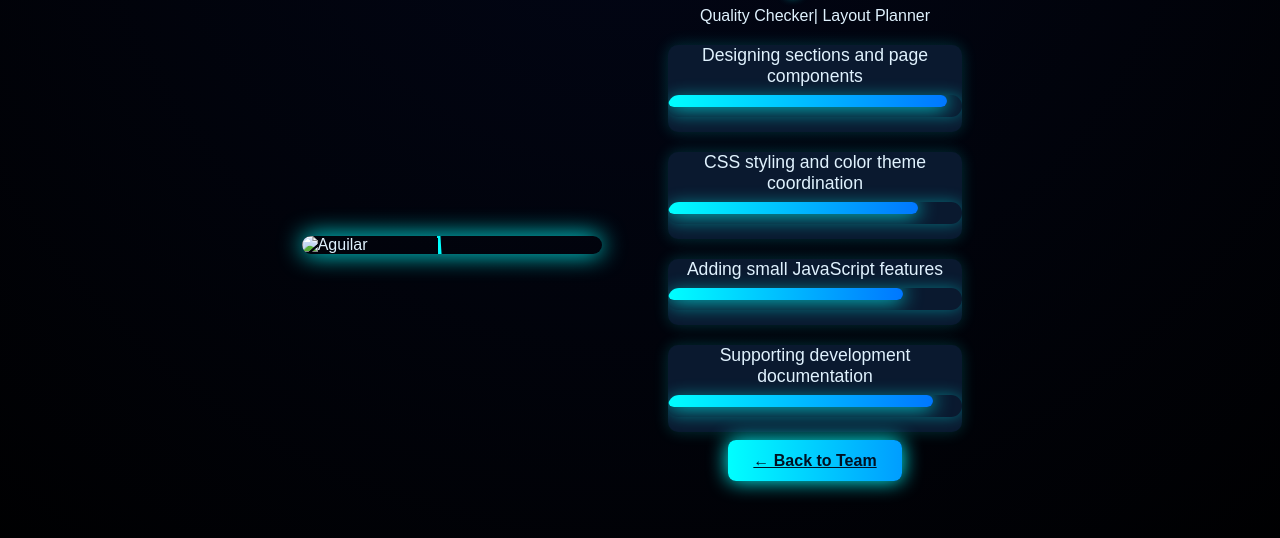
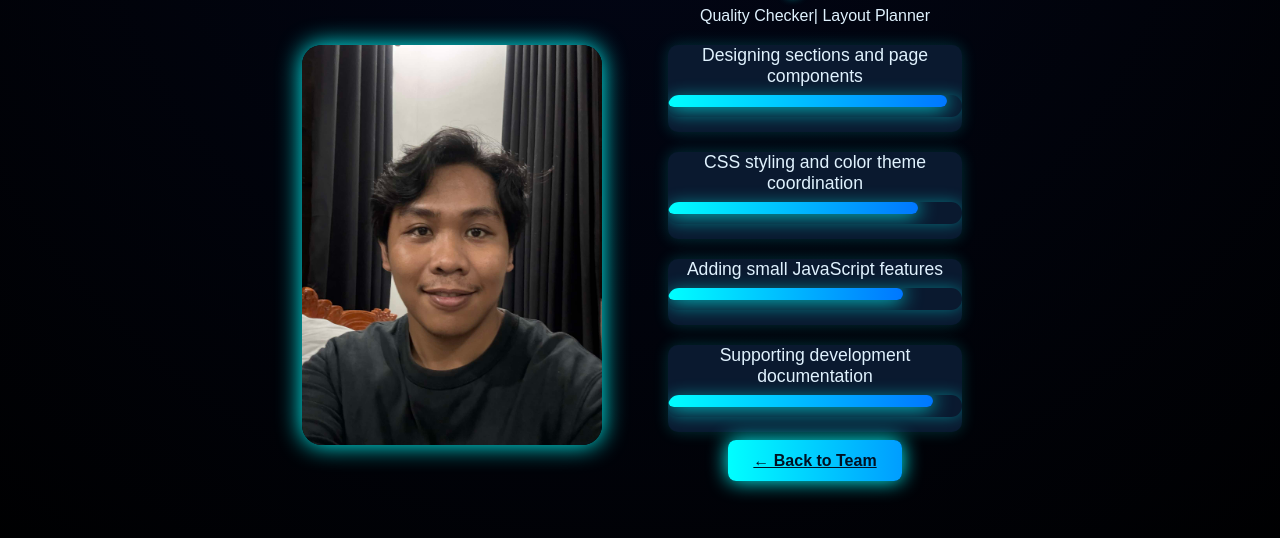
Before and after one commit to alliebarozo23-source/CratftedMinds, a plain HTML site: page Aguilar.html in a window 1280 px wide. Shown: the part 208-746 px from the top of the page. Drawn offline with Linux system fonts and the light colour scheme.

Commit message:
Update Aguilar.html

```diff
--- a/Aguilar.html
+++ b/Aguilar.html
@@ -12,7 +12,7 @@
   </header>
 
   <div class="profile-container">
-    <img src="images/aguilar.jpg" alt="Aguilar">
+    <img src="aguilar.jpg" alt="Aguilar">
     <div class="profile-details">
       <h2>Aguilar</h2>
       <p>Quality Checker| Layout Planner</p>
```
